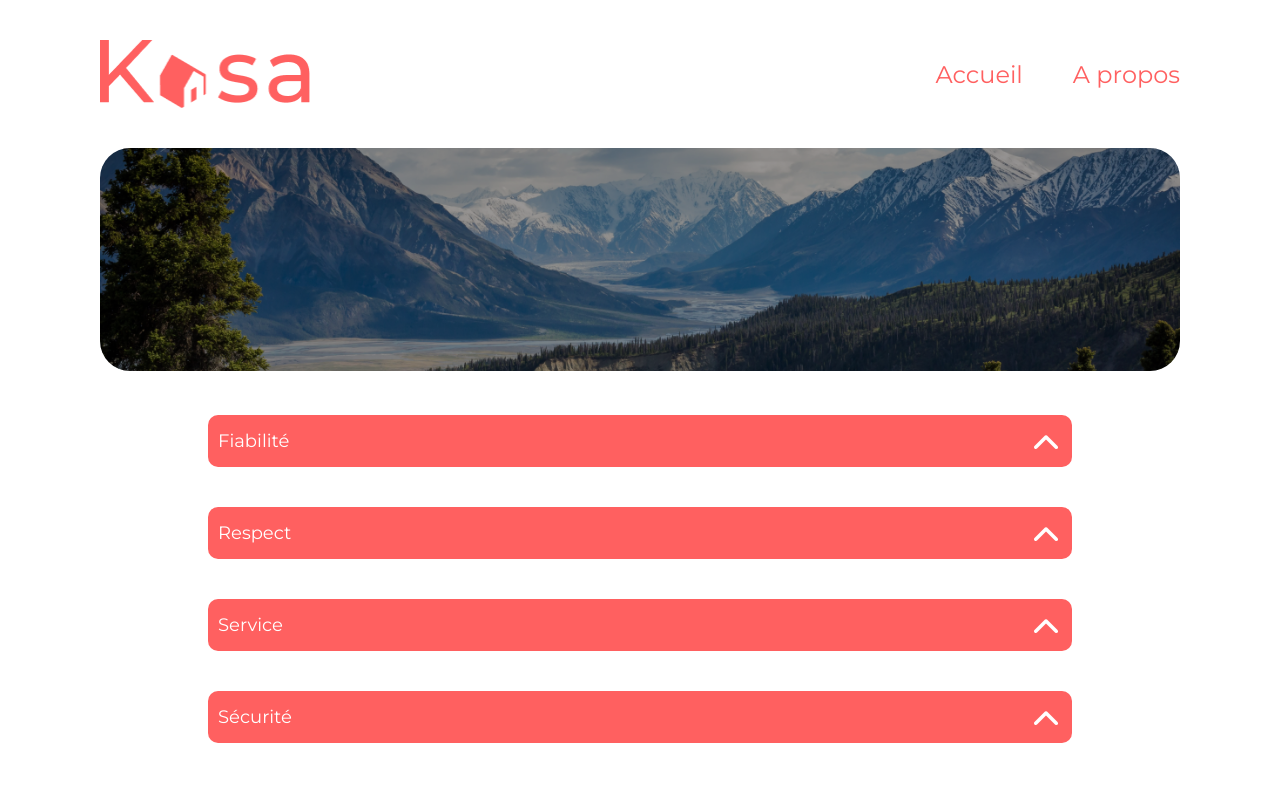
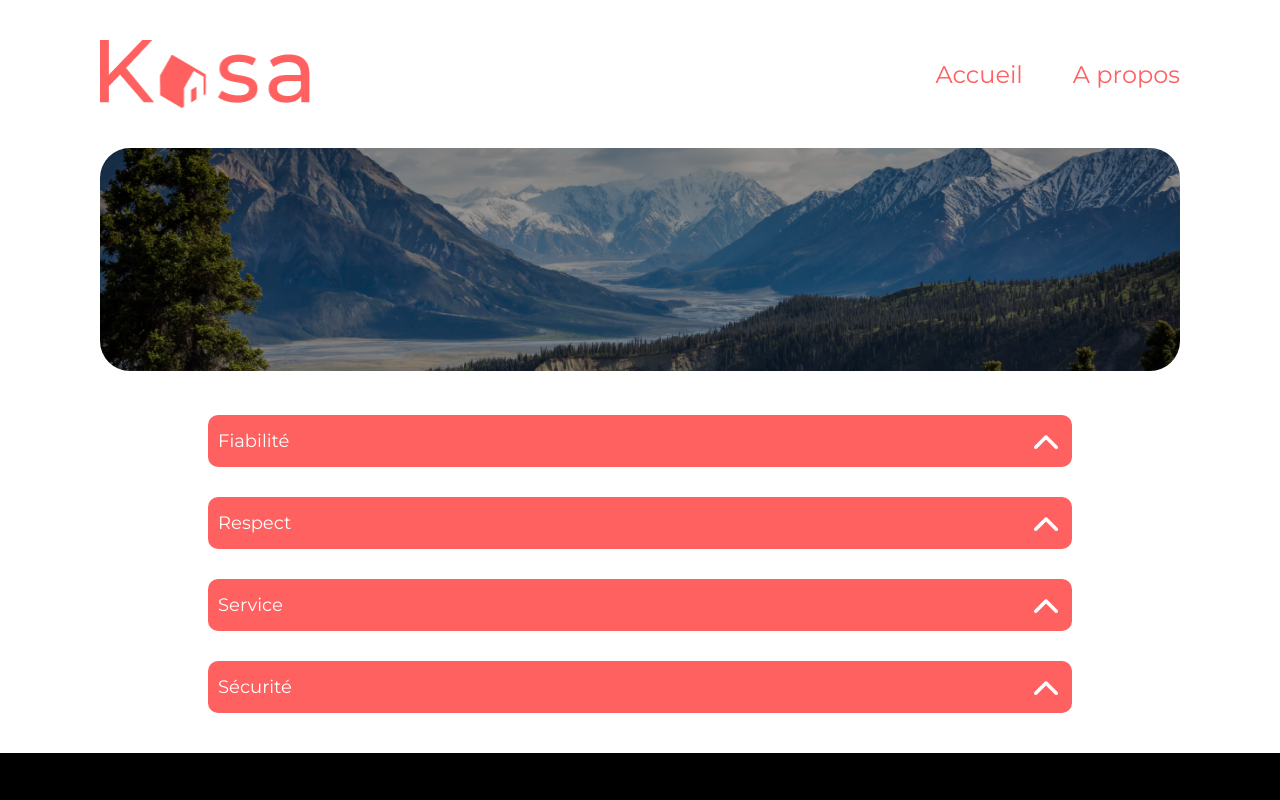
Before and after one commit to Echodoll/kasa, a React (Create React App) app: page /D_A-propos in a window 1280 px wide. Shown: the top 800 px of the page. Built offline with nearby package versions, Linux system fonts and the light colour scheme.

Commit message:
retouche dropdown

```diff
--- a/src/assets/apropos.css
+++ b/src/assets/apropos.css
@@ -9,6 +9,7 @@
   width: 80%;
   display: flex;
   flex-direction: column;
+  gap: 30px;
 }
 
 @media screen and (max-width: 768px) {
--- a/src/assets/apropos.scss
+++ b/src/assets/apropos.scss
@@ -9,6 +9,7 @@
     width: 80%;
     display: flex;
     flex-direction: column;
+    gap: 30px;
 }
 @media screen and (max-width : 768px){
 
--- a/src/assets/ficheLogement.css
+++ b/src/assets/ficheLogement.css
@@ -112,7 +112,6 @@
 }
 
 .drop {
-  padding: 30px 0px;
   display: flex;
   flex-direction: row;
   justify-content: normal;
@@ -140,15 +139,20 @@
   background-color: #F6F6F6;
   color: #FF6060;
   font-size: 18px;
-  padding: 20px;
   font-weight: 300;
   line-height: 25px;
   max-height: 0;
   opacity: 0;
   transition: all 300ms ease-in-out;
 }
+.dropdown__config--content ul {
+  padding: 20px;
+}
 .dropdown__config--content li {
   list-style-type: none;
+}
+.dropdown__config--content p {
+  padding: 20px;
 }
 
 .open {
@@ -199,9 +203,6 @@
   }
   .dropdown__config--content {
     padding: 10px;
-  }
-  .dropdown__config--content ul {
-    padding: 0px;
   }
   .carrousel__counter {
     display: none;
--- a/src/assets/ficheLogement.scss
+++ b/src/assets/ficheLogement.scss
@@ -104,7 +104,6 @@ flex-wrap: wrap;
     height: 36px;
 }}
 .drop {
-    padding: 30px 0px;
     @include flex (row, normal);
     justify-content:space-between;
     @include border-radius(10px);
@@ -129,7 +128,6 @@ flex-wrap: wrap;
             background-color: $color-card;
             color: $primary-color;
             font-size:18px;
-            padding: 20px;
             font-weight: 300;
             line-height:25px;
             max-height: 0;
@@ -137,14 +135,23 @@ flex-wrap: wrap;
             transition: all 300ms ease-in-out;
 
         }
+        &--content ul {
+            padding: 20px;
+        }
         &--content li{
         list-style-type: none;
+
     }
+        &--content p {
+            padding: 20px;
+
+        }
 }
 }
 .open {
     max-height: 300px;
     opacity: 1;
+
 
 }
 .close{
@@ -192,9 +199,7 @@ flex-wrap: wrap;
 }
 .dropdown__config--content{
     padding:10px;
-    & ul {
-        padding: 0px;
-    }
+
 }
 .carrousel__counter{
     display: none;
```
Also changed, not shown: 2 other files (tests, documents, lock files or other folders).
